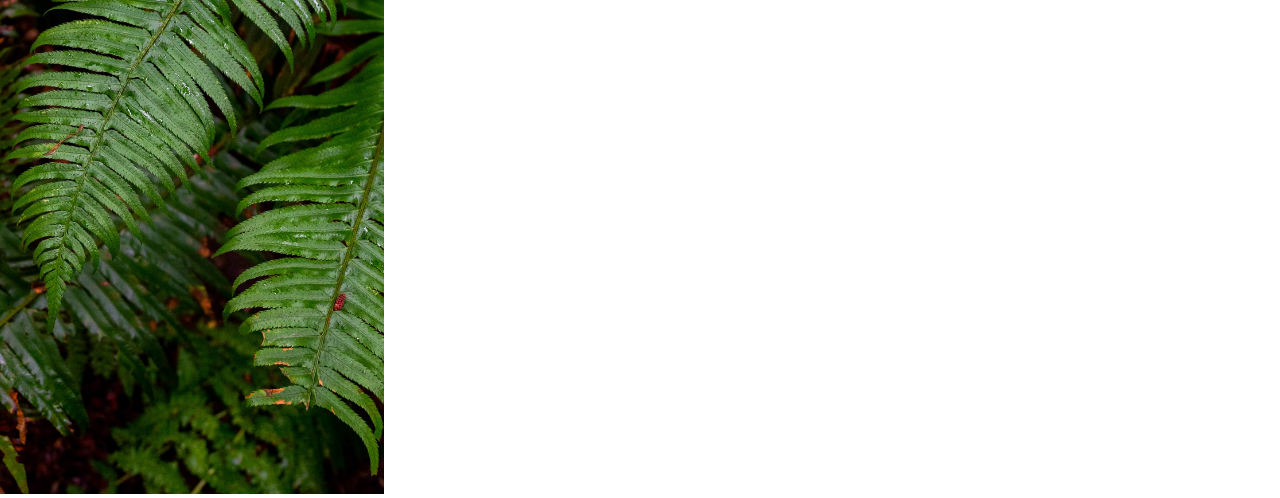
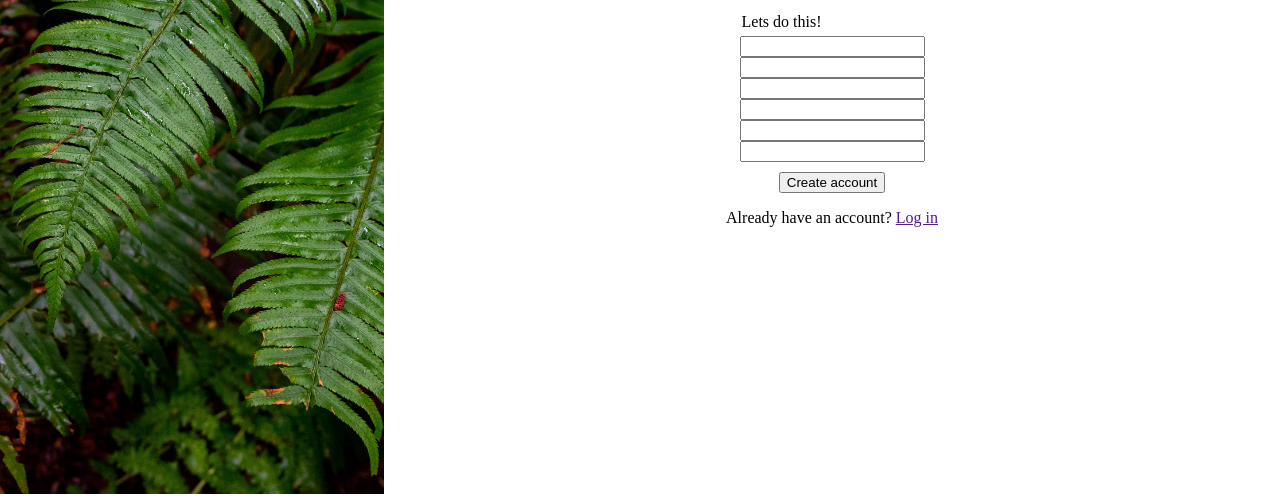
Before and after one commit to 81GB3N/Sign-up-form, a plain HTML site: page index.html in a window 1280 px wide. Shown: the part 306-804 px from the top of the page. Drawn offline with Linux system fonts and the light colour scheme.

Commit message:
pradeta desne puse, baigta diena

```diff
--- a/index.html
+++ b/index.html
@@ -17,7 +17,7 @@
             </div>
         </div>
     </div>
-    <!-- <div class="main-field">
+    <div class="main-field">
         <div class="desciption">
             <p>Lorem ipsum dolor sit amet consectetur, adipisicing elit. Adipisci asperiores praesentium voluptate quis rerum hic animi eum maxime, itaque recusandae id tempore velit quas, doloremque sed sequi expedita, quibusdam doloribus?</p>
         </div>
@@ -47,8 +47,9 @@
                 <label for=""></label>
                 <input type="text">
             </div>
+        </fieldset>
         <button class="Create-account">Create account</button>
         <p class="account">Already have an account? <a href="">Log in</a></p>
-    </div> -->
+    </div>
 </body>
 </html>
--- a/style.css
+++ b/style.css
@@ -5,6 +5,7 @@
 
 html, body{
     height: 100vh;
+    display: flex;
     margin: 0;
 }
 
@@ -63,3 +64,16 @@ html, body{
     width: 68px;
     height: auto;
 }
+
+.main-field{
+    width: 70%;
+    display: flex;
+    align-items: center;
+    align-self: center;
+    flex-direction: column;
+    position: absolute;
+    left: 30vw;
+}
+fieldset{
+    border: 0;
+}
```
